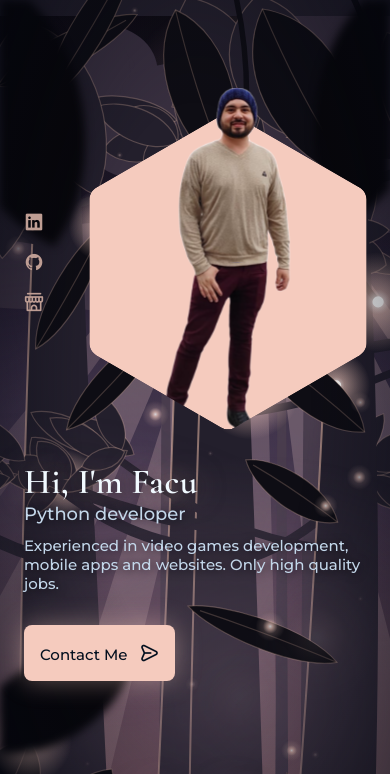
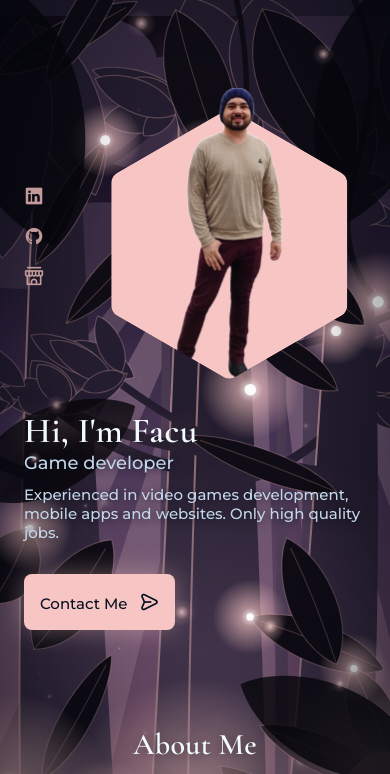
Before and after one commit to FacuErhardt/facuerhardt.github.io, a plain HTML site: page index.html in a window 390 px wide. Shown: the top 774 px of the page. Drawn offline with nearby package versions, Linux system fonts and the light colour scheme.

Commit message:
bug_mobile_parallax

```diff
--- a/assets/css/ori-theme.css
+++ b/assets/css/ori-theme.css
@@ -9,6 +9,11 @@
 html{
     background: #050a1c;
 }
+html, body{ overflow-x: clip; }
+
+/* el blob del hero medía 320px fijos y desbordaba en pantallas de 360px */
+body.ori .home__blob{ width: min(320px, 100%); height: auto; }
+body.ori .home__content > *{ min-width: 0; }
 
 /* valores por defecto (por si el JS tarda o falla) */
 :root{
@@ -24,7 +29,7 @@ body.ori.dark-theme{
     --first-color: var(--c-glow);
     --first-color-alt: color-mix(in srgb, var(--c-glow) 78%, #000);
     --first-color-lighter: color-mix(in srgb, var(--c-glow) 55%, #fff);
-    --first-color-second: rgba(4, 9, 24, .38);
+    --first-color-second: rgba(4, 9, 24, .10);
     --title-color: #f1faff;
     --text-color: #c3d7ea;
     --text-color-light: #98b0c8;
@@ -258,10 +263,14 @@ body.ori .qualification__line{
 
 /*==================== FOOTER ====================*/
 body.ori .footer__bg{
-    background-color: rgba(4, 9, 24, .38);
-    -webkit-backdrop-filter: blur(10px);
-    backdrop-filter: blur(10px);
+    background-color: rgba(4, 9, 24, .10);
     border-top: 1px solid rgba(var(--glow-rgb), .2);
+}
+body.ori .footer__title,
+body.ori .footer__subtitle,
+body.ori .footer__link,
+body.ori .footer__copy{
+    text-shadow: 0 1px 12px rgba(2, 6, 18, .9), 0 0 3px rgba(2, 6, 18, .8);
 }
 
 /*==================== ACCESIBILIDAD / RENDIMIENTO ====================*/
@@ -273,7 +282,8 @@ body.ori .footer__bg{
 }
 
 @media screen and (max-width: 767px){
-    .ori-layer--blur svg{ filter: blur(4px); }
+    .ori-layer--blur svg{ filter: none; opacity: .8; }
+    .ori-mist{ animation: none; }
     /* backdrop-filter crearia un contenedor para el menu fixed y lo rompe en movil */
     body.ori .header{
         -webkit-backdrop-filter: none;
--- a/assets/js/ori-parallax.js
+++ b/assets/js/ori-parallax.js
@@ -127,7 +127,7 @@
     function buildNear(W, H, r) {
         let s = '';
         const S = clamp(W / 1200, .55, 1);
-        const gy = x => H - 150 + Math.sin(x / W * 9.4) * 22 + Math.sin(x * .013) * 10;
+        const gy = x => H - 210 + Math.sin(x / W * 9.4) * 22 + Math.sin(x * .013) * 10;
 
         // follaje colgante + lianas con bulbos
         const m = Math.round(W / 180);
@@ -193,15 +193,24 @@
     const xFront = cFront.getContext('2d');
 
     let W = innerWidth, H = innerHeight;
+    // modo ligero: moviles/tablets. Parallax corto, sin desenfoque y sin suavizado con retraso
+    let lite = false;
+    const LITE_E = { far: .04, mid: .10, near: .22, front: .30 };
+    function isLite() { return innerWidth < 768 || !finePointer; }
+    // En movil la barra del navegador cambia innerHeight al hacer scroll: usamos una altura estable
+    function stableH() {
+        return lite ? Math.round(Math.max(innerHeight, Math.min(screen.height || 0, innerHeight * 1.25))) : innerHeight;
+    }
 
     function buildLayers() {
-        W = innerWidth; H = innerHeight;
-        const mobile = W < 700;
+        lite = isLite();
+        W = innerWidth; H = stableH();
+        bg.style.height = H + 'px';
         layerEls.forEach((l, i) => {
             if (!l.el) return;
-            const dx = (finePointer && !reduce) ? l.dx : 0;
+            const dx = (finePointer && !reduce && !lite) ? l.dx : 0;
             const w = W + dx * 2;
-            const h = Math.round(H * (1 + l.e * (mobile ? .8 : 1)));
+            const h = Math.round(H * (1 + (lite ? LITE_E[l.name] : l.e)));
             l.h = h; l.px = h - H; l.dxPx = dx;
             l.el.style.left = -dx + 'px';
             l.el.style.width = w + 'px';
@@ -269,7 +278,7 @@
     }
 
     /*---------- Particulas ----------*/
-    const dpr = Math.min(window.devicePixelRatio || 1, 1.5);
+    let dpr = 1;
     let particles = [];
     let sprite = null, spriteKey = '';
 
@@ -290,13 +299,17 @@
     }
 
     function buildParticles() {
-        [cBack, cFront].forEach(c => { c.width = W * dpr; c.height = H * dpr; });
+        dpr = lite ? 1 : Math.min(window.devicePixelRatio || 1, 1.5);
+        [cBack, cFront].forEach(c => {
+            c.width = W * dpr; c.height = H * dpr;
+            c.style.width = W + 'px'; c.style.height = H + 'px';
+        });
         const r = rng(777);
-        const total = clamp(Math.round(W * H / 9000), 55, 170) * (W < 700 ? .6 : 1);
+        const total = lite ? clamp(Math.round(W * H / 16000), 24, 42) : clamp(Math.round(W * H / 9000), 55, 170);
         particles = [];
         for (let i = 0; i < total; i++) {
             const roll = r();
-            const kind = roll < .62 ? 'spore' : roll < .9 ? 'wisp' : 'bokeh';
+            const kind = roll < .62 ? 'spore' : (roll < .9 || lite) ? 'wisp' : 'bokeh';
             const p = { kind, x: r() * W, y: r() * H, ph: r() * 6.28, sp: .6 + r() * 1.4 };
             if (kind === 'spore') { p.d = .3 + r() * .6; p.s = 2 + r() * 3;  p.a = .35; p.vy = -(4 + r() * 8);  p.front = false; }
             if (kind === 'wisp')  { p.d = .8 + r() * .6; p.s = 6 + r() * 8;  p.a = .8;  p.vy = -(6 + r() * 12); p.front = r() < .4; }
@@ -318,6 +331,12 @@
     }
 
     function applyTransforms() {
+        if (lite) {
+            layerEls.forEach(l => {
+                if (l.el) l.el.style.transform = `translate3d(0,${f(-P * l.px)}px,0)`;
+            });
+            return;
+        }
         layerEls.forEach(l => {
             if (!l.el) return;
             l.el.style.transform = `translate3d(${f(mx * l.dxPx)}px,${f(-P * l.px + my * l.dxPx * .3)}px,0)`;
@@ -352,7 +371,7 @@
                 if (p.x < -20) p.x = W + 20; else if (p.x > W + 20) p.x = -20;
             }
             let sx = p.x + mx * 18 * p.d;
-            let syy = ((p.y - smoothSy * .28 * p.d) % H + H) % H;
+            let syy = ((p.y - smoothSy * (lite ? .05 : .28) * p.d) % H + H) % H;
 
             // la luz Sein atrae suavemente a las luces cercanas
             if (cursorSeen && p.kind !== 'bokeh') {
@@ -387,8 +406,8 @@
     function frame(t) {
         const dt = Math.min(.05, (t - last) / 1000 || 0);
         last = t;
-        P += (targetP - P) * .12;
-        smoothSy += (sy - smoothSy) * .12;
+        if (lite) { P = targetP; smoothSy = sy; }
+        else { P += (targetP - P) * .12; smoothSy += (sy - smoothSy) * .12; }
         mx += (tmx - mx) * .06;
         my += (tmy - my) * .06;
         cx += (tx - cx) * .2;
@@ -409,10 +428,17 @@
         applyTransforms();
     }
 
-    let resizeTimer;
+    let resizeTimer, builtW = innerWidth, builtH = innerHeight;
     function onResize() {
         clearTimeout(resizeTimer);
-        resizeTimer = setTimeout(() => { setup(); if (reduce) drawParticles(0, 0); }, 200);
+        resizeTimer = setTimeout(() => {
+            const dw = Math.abs(innerWidth - builtW);
+            const dh = Math.abs(innerHeight - builtH) / builtH;
+            if (dw < 2 && dh < .25 && innerHeight <= H + 2) { measure(); onScroll(); return; } // solo la barra del navegador (si encoge, el fondo ya cubre)
+            builtW = innerWidth; builtH = innerHeight;
+            setup();
+            if (reduce) drawParticles(0, 0);
+        }, 200);
     }
 
     window.addEventListener('scroll', onScroll, { passive: true });
--- a/index.html
+++ b/index.html
@@ -19,7 +19,7 @@
         <!--==================== ORI THEME (fondo parallax) ====================-->
         <link rel="stylesheet" href="assets/css/ori-theme.css">
 
-        <title>Responsive Portfolio Website</title>
+        <title>Facu Erhardt | Game Developer Portfolio</title>
     </head>
     <body class="ori dark-theme">
         <!--==================== ORI PARALLAX BACKGROUND ====================-->
@@ -158,7 +158,7 @@
 
                         <div class="home__data">
                             <h1 class="home__tittle">Hi, I'm Facu</h1>
-                            <h3 class="home__subtitle">Python developer</h3>
+                            <h3 class="home__subtitle">Game developer</h3>
                             <p class="home__description"> Experienced in video games development,
                                  mobile apps and websites. Only high quality jobs.</p>
                             <a href="#contact" class="button button--flex">
```
